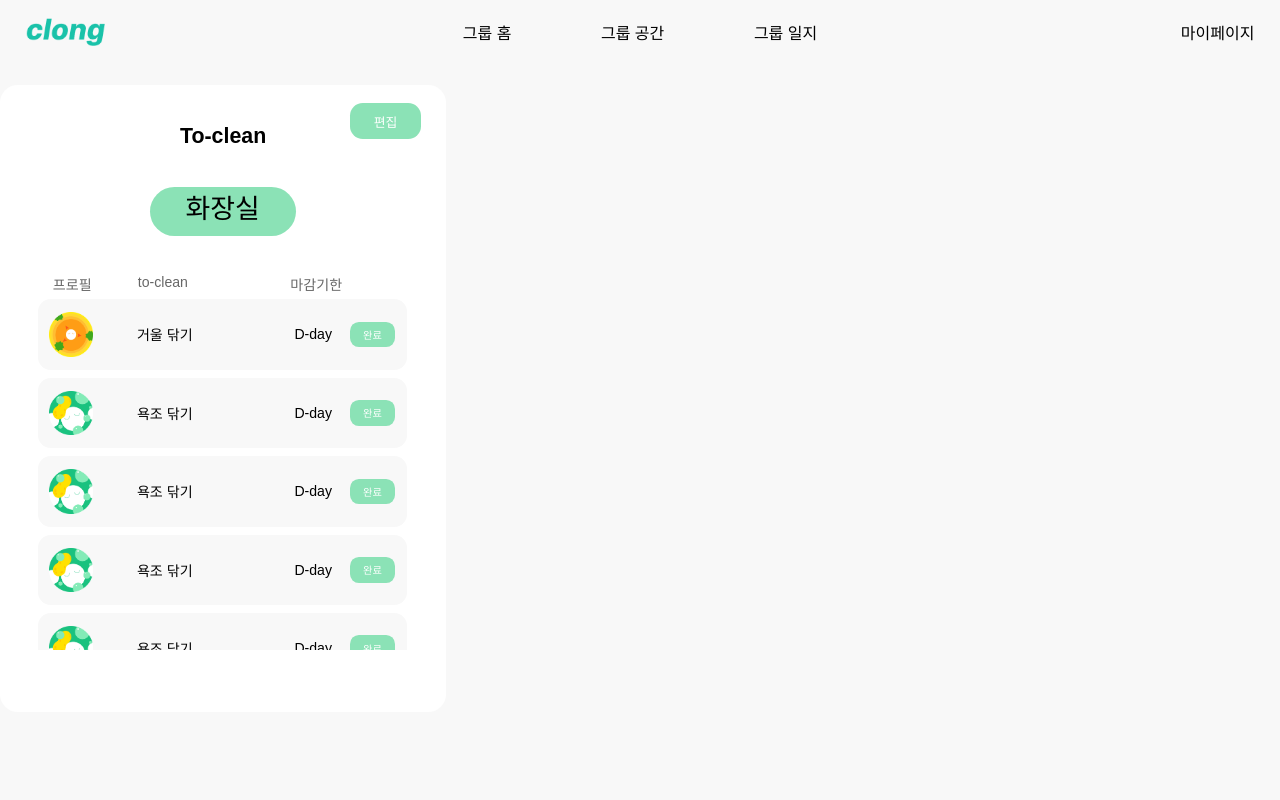
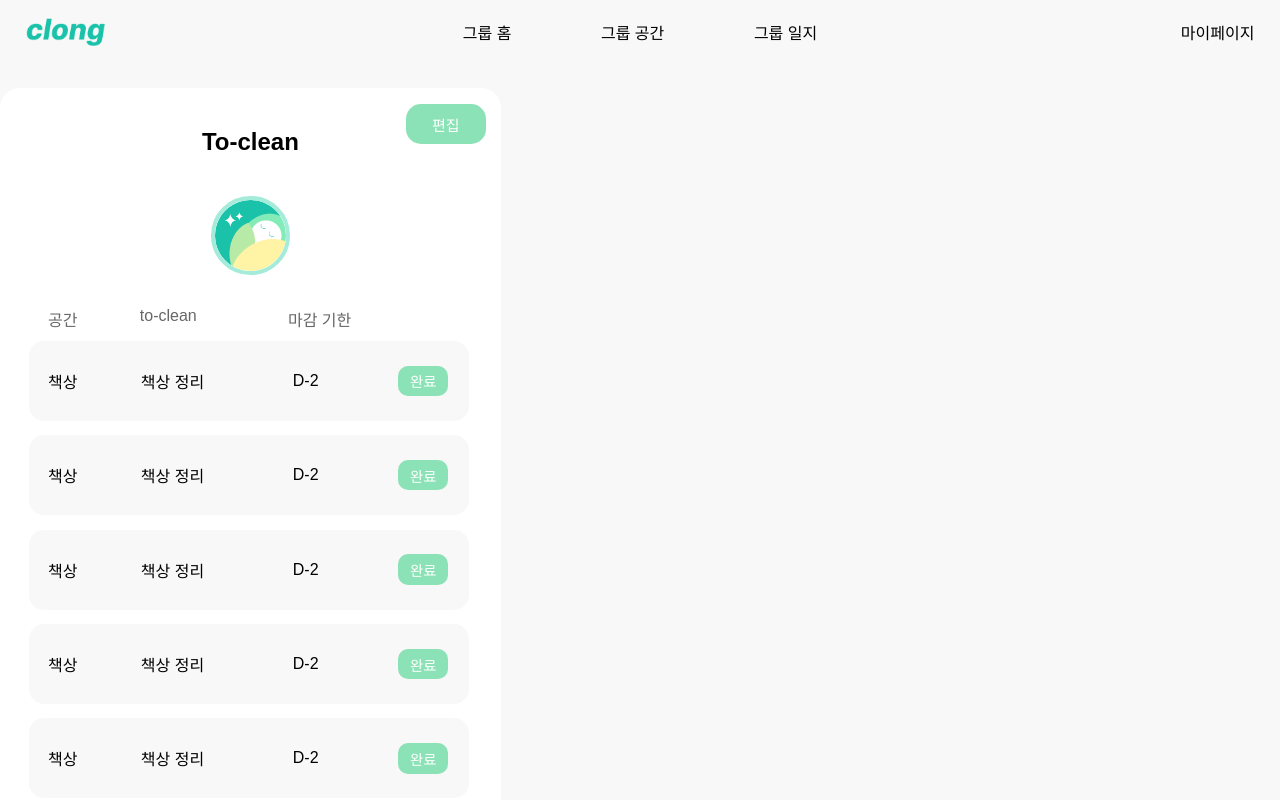
Before and after one commit to Co-sol/clong_front, a React (Vite) app: page /groupSpace in a window 1280 px wide. Shown: the top 800 px of the page. Built offline with nearby package versions, Linux system fonts and the light colour scheme; a web font is replaced by a local one.

Commit message:
setIsEditMode async error solved

```diff
--- a/src/App.jsx
+++ b/src/App.jsx
@@ -34,58 +34,67 @@ const mockdata = [
         deadLine: "D-day",
     },
     {
-        target: "group",
-        id: 2,
-        name: "B",
-        badgeId: 4,
-        place: "화장실",
-        toClean: "욕조 닦기",
-        deadLine: "D-day",
+        target: "person",
+        id: 3,
+        name: "A",
+        badgeId: 1,
+        place: "책상",
+        toClean: "책상 정리",
+        deadLine: "D-2",
     },
     {
-        target: "group",
-        id: 2,
-        name: "B",
-        badgeId: 4,
-        place: "화장실",
-        toClean: "욕조 닦기",
-        deadLine: "D-day",
+        target: "person",
+        id: 3,
+        name: "A",
+        badgeId: 1,
+        place: "책상",
+        toClean: "책상 정리",
+        deadLine: "D-2",
     },
     {
-        target: "group",
-        id: 2,
-        name: "B",
-        badgeId: 4,
-        place: "화장실",
-        toClean: "욕조 닦기",
-        deadLine: "D-day",
+        target: "person",
+        id: 3,
+        name: "A",
+        badgeId: 1,
+        place: "책상",
+        toClean: "책상 정리",
+        deadLine: "D-2",
     },
     {
-        target: "group",
-        id: 2,
-        name: "B",
-        badgeId: 4,
-        place: "화장실",
-        toClean: "욕조 닦기",
-        deadLine: "D-day",
+        target: "person",
+        id: 3,
+        name: "A",
+        badgeId: 1,
+        place: "책상",
+        toClean: "책상 정리",
+        deadLine: "D-2",
     },
     {
-        target: "group",
-        id: 2,
-        name: "B",
-        badgeId: 4,
-        place: "화장실",
-        toClean: "욕조 닦기",
-        deadLine: "D-day",
+        target: "person",
+        id: 3,
+        name: "A",
+        badgeId: 1,
+        place: "책상",
+        toClean: "책상 정리",
+        deadLine: "D-2",
     },
     {
-        target: "group",
-        id: 2,
-        name: "B",
-        badgeId: 4,
-        place: "화장실",
-        toClean: "욕조 닦기",
-        deadLine: "D-day",
+        target: "person",
+        id: 3,
+        name: "A",
+        badgeId: 1,
+        place: "책상",
+        toClean: "책상 정리",
+        deadLine: "D-2",
+    },
+    {
+        target: "person",
+        id: 3,
+        name: "A",
+        badgeId: 1,
+        place: "책상",
+        toClean: "책상 정리",
+        deadLine: "D-2",
     },
     {
         target: "person",
--- a/src/components/GList.jsx
+++ b/src/components/GList.jsx
@@ -17,8 +17,11 @@ const GList = () => {
     );
 
     const onClickEditMode = () => {
-        isEditMode ? setIsEditMode(false) : setIsEditMode(true);
-        isEditMode ? setText("저장") : setText("편집");
+        setIsEditMode((prev) => {
+            const next = !prev;
+            setText(next ? "저장" : "편집");
+            return next;
+        });
     };
 
     return (
@@ -35,7 +38,6 @@ const GList = () => {
                 {groupData.map((item) => (
                     <GListItem item={item} />
                 ))}
-                {/* 비동기화 때문에 위에서는 state isEditMode는 나중에 바뀜 그래서 +버튼이 '편집/저장'과 거꾸로 되길래 !로 처리함*/}
                 {!isEditMode && <Button text={"+"} type={"add1"} />}
             </div>
         </div>
--- a/src/components/PList.jsx
+++ b/src/components/PList.jsx
@@ -1,9 +1,6 @@
 import "./PList.css";
 import { useContext, useState } from "react";
-import {
-    toCleanDispatchContext,
-    toCleanStateContext,
-} from "../Pages/GroupSpacePage";
+import { toCleanDispatchContext, toCleanStateContext } from "../App";
 
 import PListItem from "./PListItem";
 import Button from "./Button";
@@ -22,9 +19,11 @@ const PList = () => {
     );
 
     const onClickEditMode = () => {
-        isEditMode ? setIsEditMode(false) : setIsEditMode(true);
-        console.log(isEditMode);
-        isEditMode ? setText("저장") : setText("편집");
+        setIsEditMode((prev) => {
+            const next = !prev;
+            setText(next ? "저장" : "편집");
+            return next;
+        });
     };
 
     // 어짜피 personalData는 1명에 대한 data기에 badgeId가 동일할거라 personalData[0]으로 통일시킴
@@ -45,9 +44,7 @@ const PList = () => {
                 {personalData.map((item) => (
                     <PListItem item={item} />
                 ))}
-                {console.log(isEditMode)}
-                {/* 비동기화 때문에 위에서는 state isEditMode는 나중에 바뀜 그래서 +버튼이 '편집/저장'과 거꾸로 되길래 !로 처리함*/}
-                {!isEditMode && <Button text={"+"} type={"add2"} />}{" "}
+                {isEditMode && <Button text={"+"} type={"add2"} />}{" "}
             </div>
         </div>
     );
--- a/src/pages/GroupSpacePage.jsx
+++ b/src/pages/GroupSpacePage.jsx
@@ -1,12 +1,12 @@
 import Header from "../components/Header";
 import "./GroupSpacePage.css";
-import GList from "../components/GList";
+import PList from "../components/PList";
 
 function GroupSpacePage() {
     return (
         <div className="GroupSpace">
             <Header />
-            <GList />
+            <PList />
         </div>
     );
 }
```
